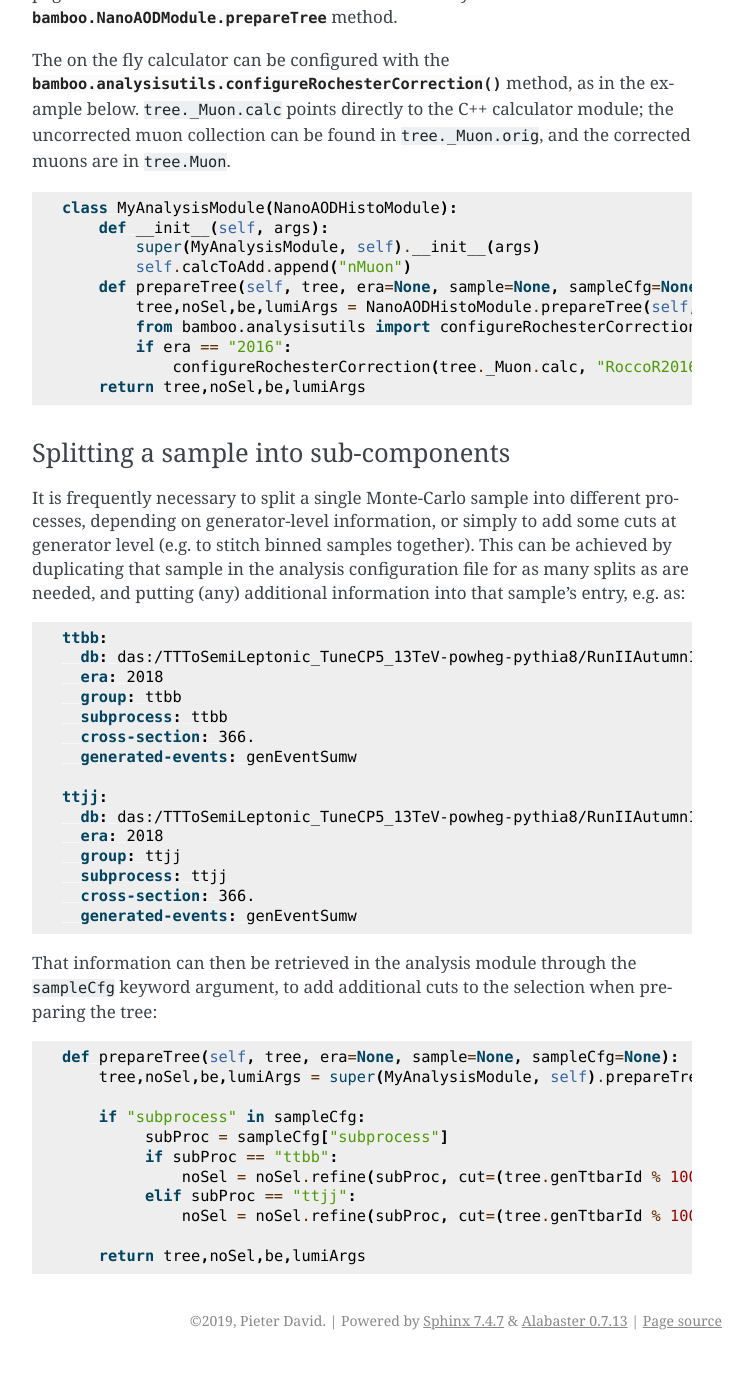
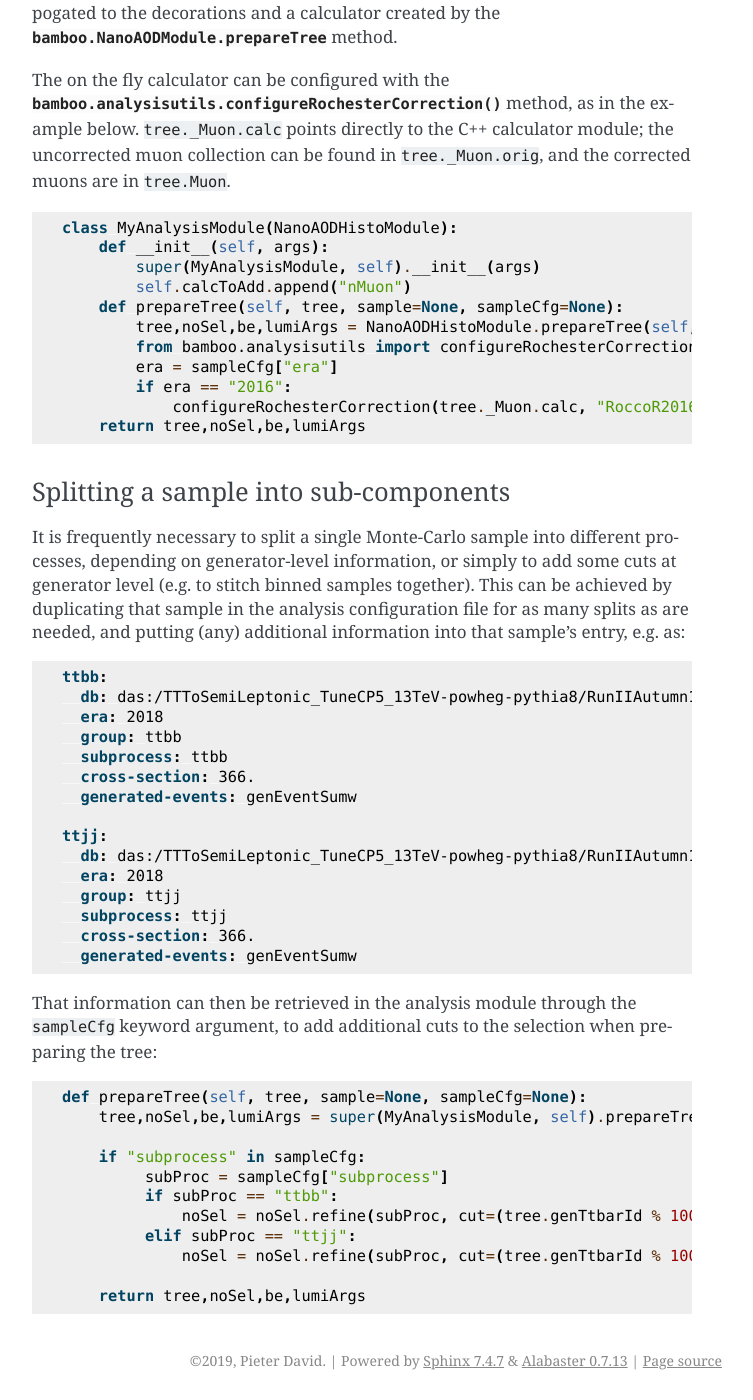
Before and after one commit to recotoolsbenchmarks/BambooAnalysis, a Sphinx documentation site: the page built from doc/userguide.rst, in a window 1280 px wide and 1400 px high, scrolled down 15291 px. Shown: the whole window, without its empty margins (388-1141 px from the left). Built offline with Sphinx 7.4.7, drawn with Linux system fonts in a browser that asks for light colours; before the commit the page ends 16651 px from its top, so only the background shows below that; some of the changed text lies outside the part shown.

Commit message:
do not pass era as argument to analysis module methods

```diff
--- a/doc/userguide.rst
+++ b/doc/userguide.rst
@@ -236,7 +236,7 @@ For the code inside the module, the example is also very instructive:
 
 .. code-block:: python
 
-       def definePlots(self, t, noSel, era=None, sample=None, sampleCfg=None):
+       def definePlots(self, t, noSel, sample=None, sampleCfg=None):
            from bamboo.plots import Plot, EquidistantBinning
            from bamboo import treefunctions as op
 
@@ -465,7 +465,7 @@ used to define the same plots for different selection stages, e.g.
        ]
        return plots
 
-   def definePlots(self, t, noSel, era=None, sample=None, sampleCfg=None):
+   def definePlots(self, t, noSel, sample=None, sampleCfg=None):
        from bamboo import treefunctions as op
 
        plots = []
@@ -720,10 +720,11 @@ uncertainties to 2016 MC:
        def __init__(self, args):
            super(MyAnalysisModule, self).__init__(args)
            self.calcToAdd.append("nJet")
-       def prepareTree(self, tree, era=None, sample=None, sampleCfg=None):
-           tree,noSel,be,lumiArgs = super(MyAnalysisModule, self).prepareTree(tree, era=era, sample=sample, sampleCfg=sampleCfg)
+       def prepareTree(self, tree, sample=None, sampleCfg=None):
+           tree,noSel,be,lumiArgs = super(MyAnalysisModule, self).prepareTree(tree, sample=sample, sampleCfg=sampleCfg)
            from bamboo.analysisutils import configureJets
            isNotWorker = (self.args.distributed != "worker")
+           era = sampleCfg["era"]
            if era == "2016":
                if self.isMC(sample): # can be inferred from sample name
                    configureJets(tree, "Jet", "AK4PFchs",
@@ -807,9 +808,10 @@ corrected muons are in ``tree.Muon``.
        def __init__(self, args):
            super(MyAnalysisModule, self).__init__(args)
            self.calcToAdd.append("nMuon")
-       def prepareTree(self, tree, era=None, sample=None, sampleCfg=None):
-           tree,noSel,be,lumiArgs = NanoAODHistoModule.prepareTree(self, tree, era=era, sample=sample, sampleCfg=sampleCfg)
+       def prepareTree(self, tree, sample=None, sampleCfg=None):
+           tree,noSel,be,lumiArgs = NanoAODHistoModule.prepareTree(self, tree, sample=sample, sampleCfg=sampleCfg)
            from bamboo.analysisutils import configureRochesterCorrection
+           era = sampleCfg["era"]
            if era == "2016":
                configureRochesterCorrection(tree._Muon.calc, "RoccoR2016.txt")
        return tree,noSel,be,lumiArgs
@@ -843,8 +845,8 @@ That information can then be retrieved in the analysis module through the ``samp
 
 .. code-block:: python
 
-   def prepareTree(self, tree, era=None, sample=None, sampleCfg=None):
-       tree,noSel,be,lumiArgs = super(MyAnalysisModule, self).prepareTree(tree, era=era, sample=sample, sampleCfg=sampleCfg)
+   def prepareTree(self, tree, sample=None, sampleCfg=None):
+       tree,noSel,be,lumiArgs = super(MyAnalysisModule, self).prepareTree(tree, sample=sample, sampleCfg=sampleCfg)
 
        if "subprocess" in sampleCfg:
             subProc = sampleCfg["subprocess"]
```
Also changed, not shown: 2 other files.
